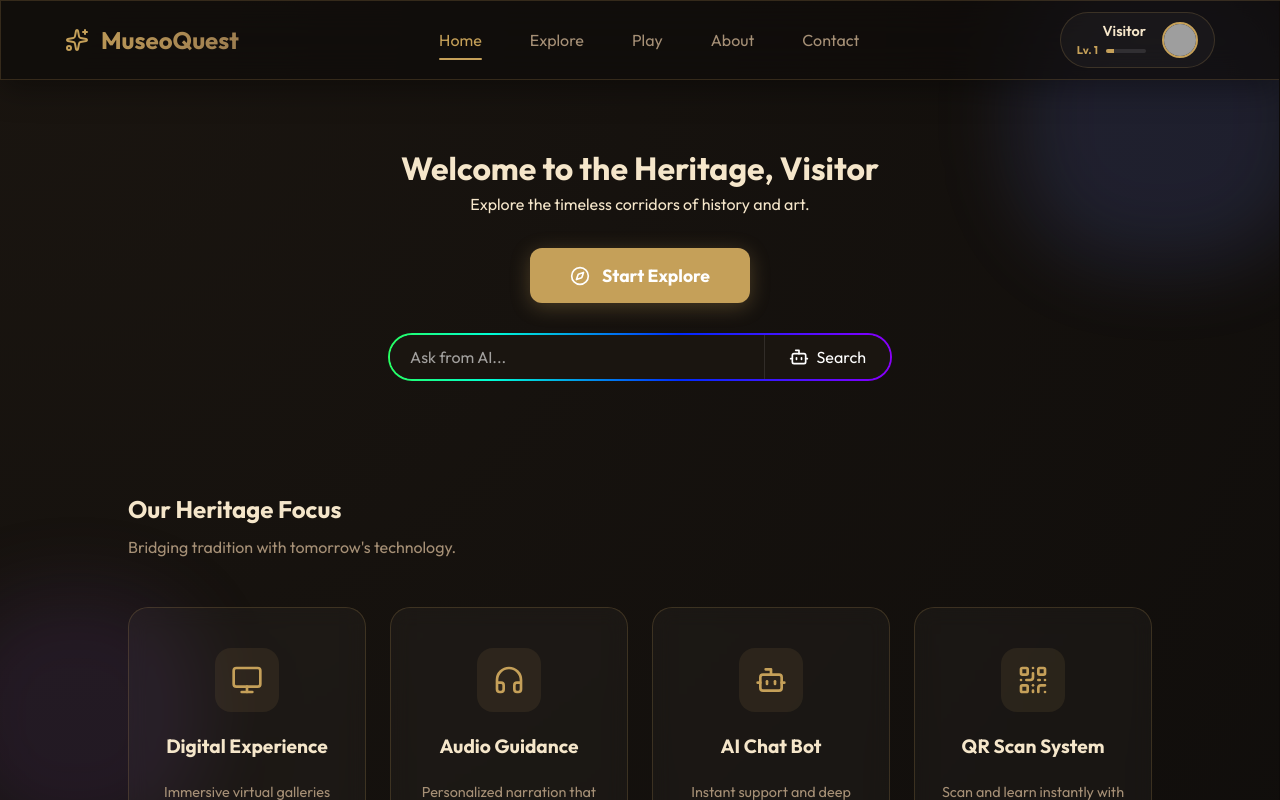
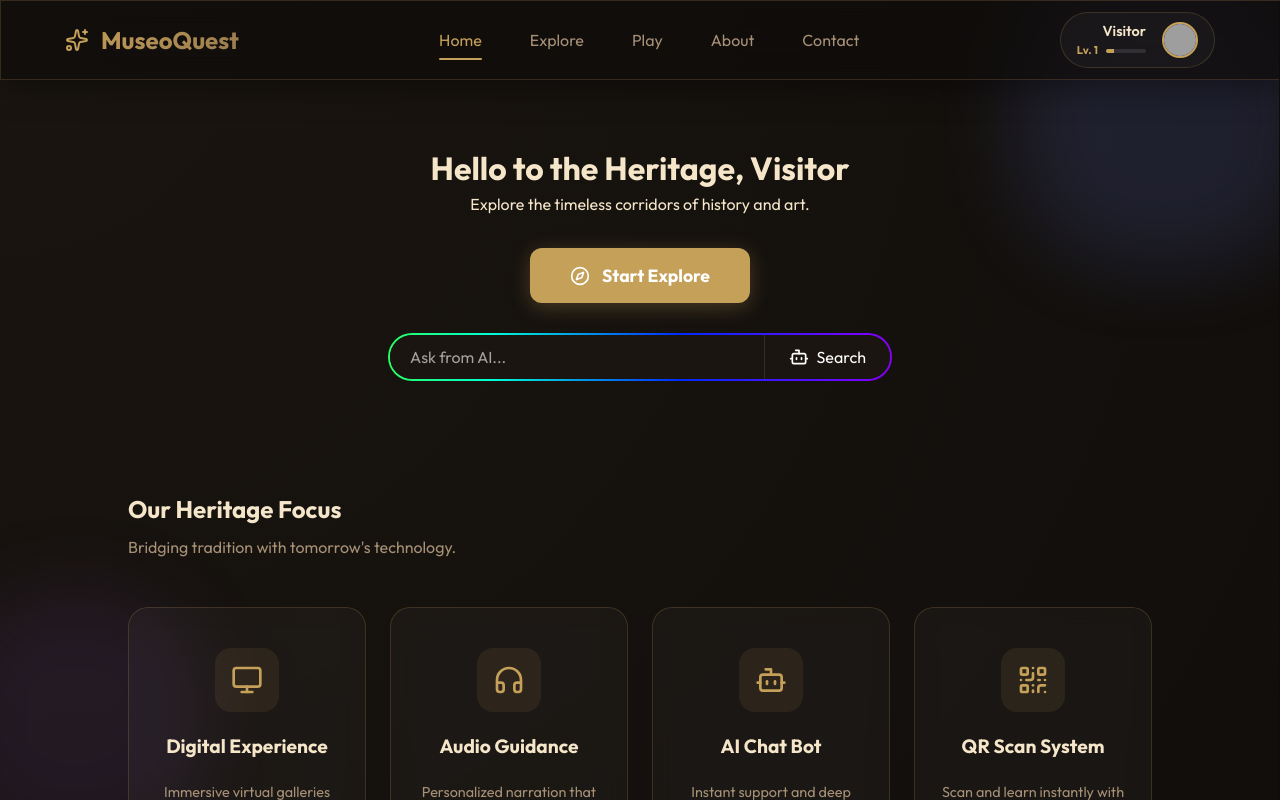
Before and after one commit to kni2001/MuseoQuest, a React (Vite) app: page /home in a window 1280 px wide. Shown: the top 800 px of the page. Built offline with nearby package versions, Linux system fonts and the light colour scheme; no server answers; grey boxes are pictures that could not be loaded.

Commit message:
Update HomePage.jsx

```diff
--- a/src/pages/Home/HomePage.jsx
+++ b/src/pages/Home/HomePage.jsx
@@ -156,7 +156,7 @@ const HomePage = () => {
             <main className="home-content">
                 <header className="home-header">
                     <div className="welcome-section">
-                        <h1>Welcome to the Heritage, Visitor</h1>
+                        <h1>Hello to the Heritage, Visitor</h1>
                         <p>Explore the timeless corridors of history and art.</p>
 
                         <button
```
